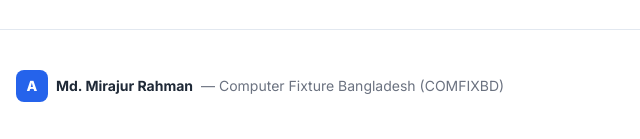
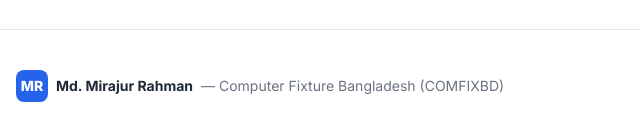
Before and after one commit to RahmanMinhaj/portfolio_Miraj, a plain HTML site: page index.html in a window 1280 px wide. Shown: the part 5522-5661 px from the top of the page, 0-640 px from the left. Drawn offline with nearby package versions, Linux system fonts and the light colour scheme.

Commit message:
Update index.html

```diff
--- a/index.html
+++ b/index.html
@@ -263,7 +263,7 @@
   <footer class="border-t border-slate-200 bg-white py-10 px-4">
     <div class="max-w-7xl mx-auto flex flex-col md:flex-row items-center justify-between gap-4 text-sm text-gray-500">
       <div class="flex items-center gap-2">
-        <span class="w-8 h-8 rounded-lg bg-blue-600 text-white flex items-center justify-center font-extrabold text-sm">A</span>
+        <span class="w-8 h-8 rounded-lg bg-blue-600 text-white flex items-center justify-center font-extrabold text-sm">MR</span>
         <span class="font-bold text-gray-800">Md. Mirajur Rahman</span>
         <span>— Computer Fixture Bangladesh (COMFIXBD)</span>
       </div>
```
